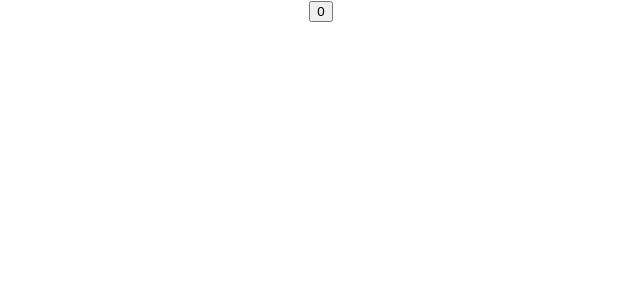
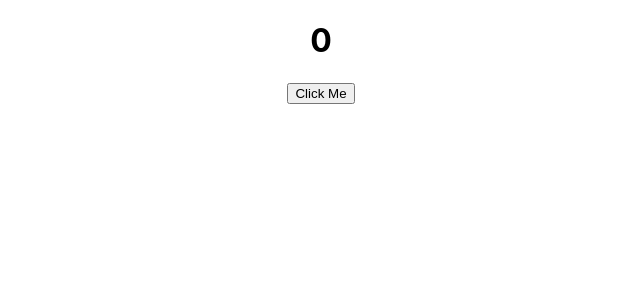
Before and after one commit to tylerfurgalack/Button-App, a React (Create React App) app: page / in a window 1280 px wide. Shown: the top 300 px of the page, without its empty margins (319-959 px from the left). Built offline with nearby package versions, Linux system fonts and the light colour scheme.

Commit message:
h1 count added

```diff
--- a/src/components/button.js
+++ b/src/components/button.js
@@ -2,7 +2,10 @@ import { useState } from "react";
 
 const Button = () => {
   const [count, setCount] = useState(0);
-  return <button onClick={() => setCount(count + 1)}>{count}</button>;
+  return <>
+  <h1>{count}</h1>
+  <button onClick={() => setCount(count + 1)}>Click Me</button>
+  </>
 };
 
 export default Button;
```
